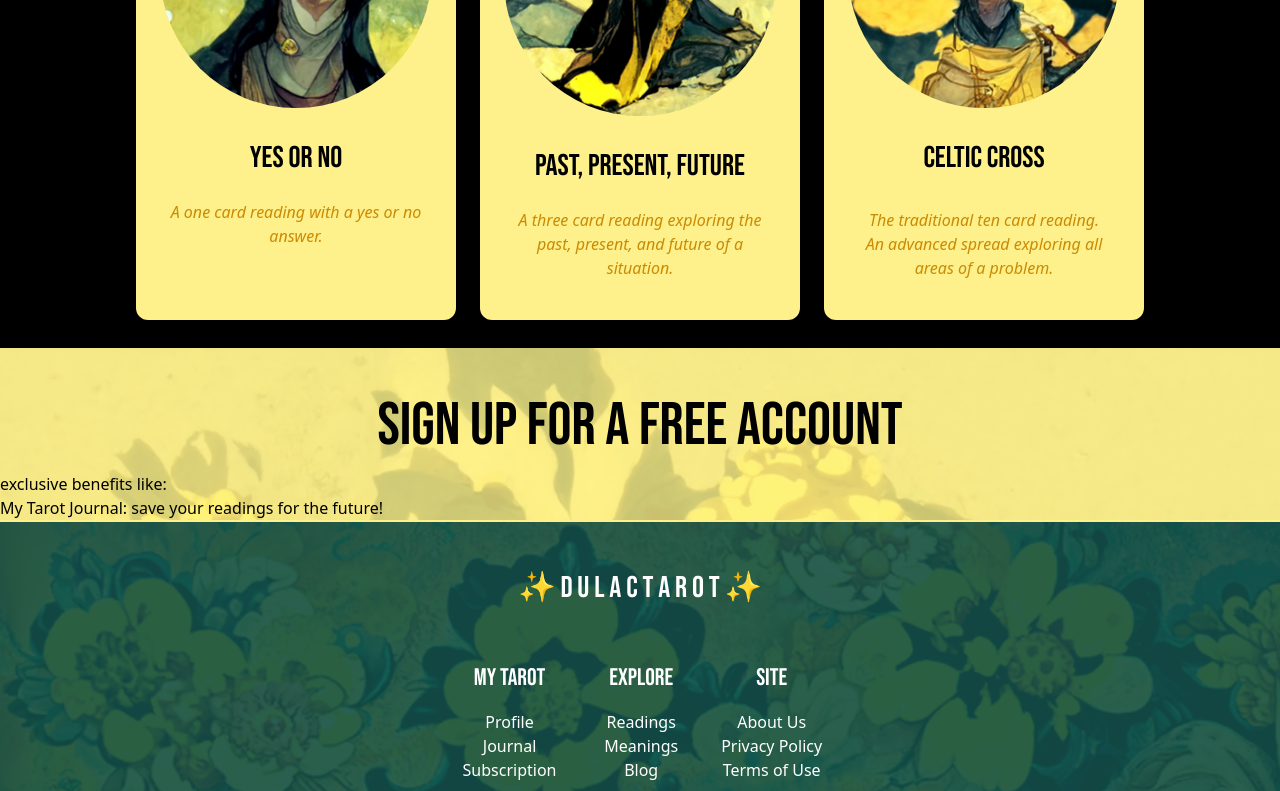
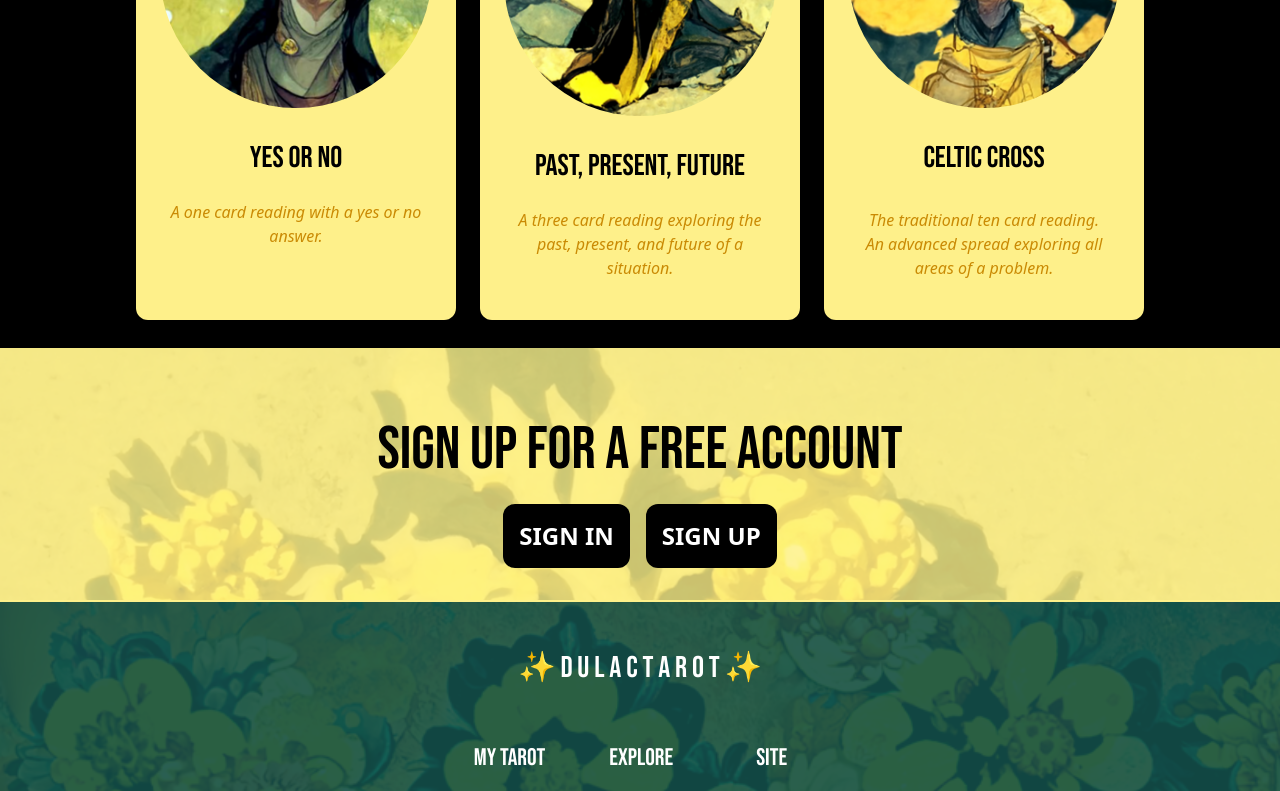
Before and after one commit to ccingram94/dulactarot, a Next.js app: page / in a window 1280 px wide. Shown: the part 540-1331 px from the top of the page. Built offline with nearby package versions, Linux system fonts and the light colour scheme; no server answers.

Commit message:
added description to journal entries

```diff
--- a/components/journalentry.js
+++ b/components/journalentry.js
@@ -46,6 +46,7 @@ export default function JournalEntry (props) {
                         <div key={cards[result].id} className="p-2 flex flex-col justify-center items-center">
                             <img src={cards[result].image} className="rounded-xl h-40 max-w-fit"/>
                           <h3 className="font-bebas text-xl lg:text-2xl p-2 max-w-xs">{cards[result].name}</h3>
+                          <p>{cards[result].description}</p>
                         </div>
                       );
                   })}
--- a/components/signupsection.js
+++ b/components/signupsection.js
@@ -1,14 +1,15 @@
 import Head from 'next/head'
+import { signIn } from 'next-auth/react'
 
 export default function SignUpSection() {
     return (
         <div className="bg-floral bg-cover">
 
-            <div className="bg-yellow-200 bg-opacity-80">
+            <div className="bg-yellow-200 bg-opacity-80 p-6">
                 <h2 className="p-4 pt-12 text-black text-center font-bebas text-2xl lg:text-6xl">Sign Up for a Free Account</h2>
-                <div>
-                    <h4>exclusive benefits like:</h4>
-                    <p>My Tarot Journal: save your readings for the future!</p>
+                <div className="flex flex-row flex-wrap justify-center text-center items-center">
+                    <button onClick={() => signIn()} className="bg-black text-white max-w-fit p-4 m-2 text-2xl font-bold rounded-xl">SIGN IN</button>
+                    <button onClick={() => signIn()} className="bg-black text-white max-w-fit p-4 m-2 text-2xl font-bold rounded-xl">SIGN UP</button>
                 </div>
             </div>
         </div>
```
Also changed, not shown: 1 other file (tests, documents, lock files or other folders).
